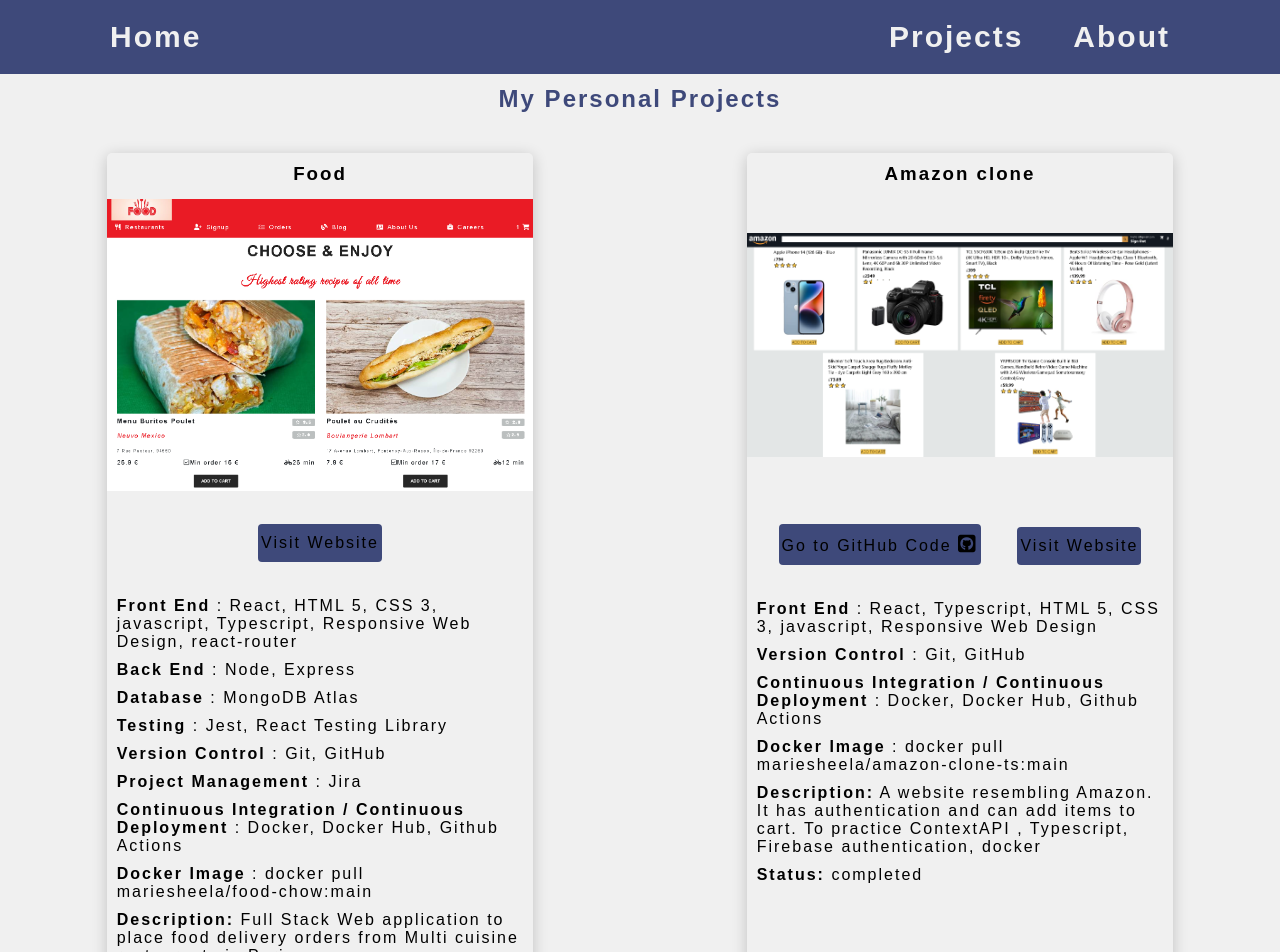
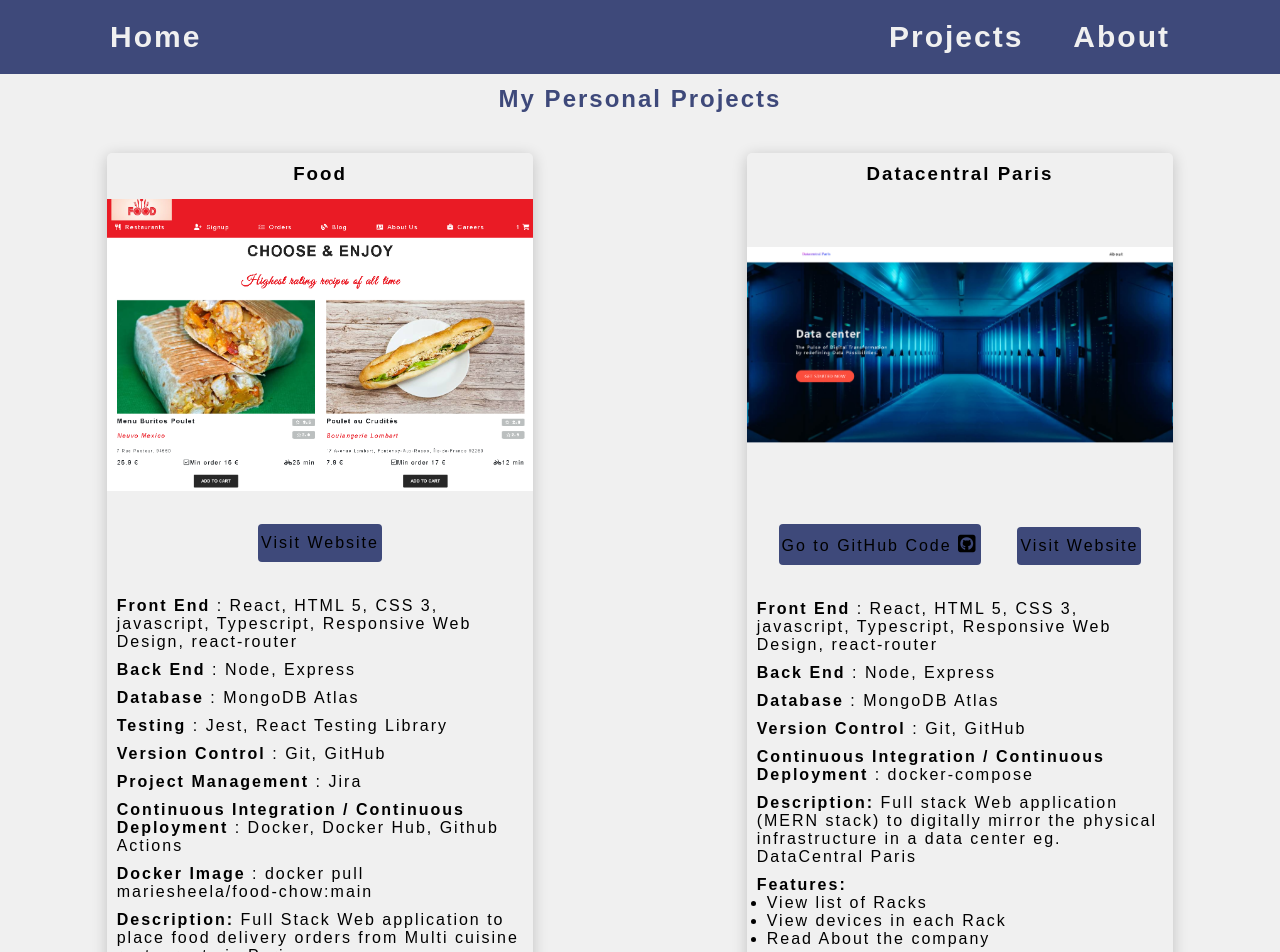
Before and after one commit to marie-sheela-joseph/portfolio-sheela, a React (Create React App) app: page /projects in a window 1280 px wide. Shown: the top 952 px of the page. Built offline with nearby package versions, Linux system fonts and the light colour scheme; the HTML template or start-up script is replaced by a standard one.

Commit message:
datacentral project added

```diff
--- a/src/data.js
+++ b/src/data.js
@@ -92,6 +92,28 @@
         },
         {
             id: 5,
+            title: "Datacentral Paris",
+            link: "https://datacentralparissheela.web.app/",
+            imgSrc: "./assets/datacentralParis.png",
+            details: {
+                "skills": {
+                    "Front End": "React, HTML 5, CSS 3, javascript, Typescript, Responsive Web Design, react-router",
+                    "Back End": "Node, Express",
+                    "Database": "MongoDB Atlas",
+                    "Version Control": "Git, GitHub",
+                    "Continuous Integration / Continuous Deployment": "docker-compose"
+                },
+                "description": `Full stack Web application (MERN stack) to digitally mirror the physical infrastructure in a data center eg. DataCentral Paris`,
+                "features": [`View list of Racks`,
+                    `View devices in each Rack`,
+                    `Read About the company`],
+                "status": "completed",
+            },
+            gitHubLink: "https://github.com/marie-sheela-joseph/data-center",
+            gitHubRepositoryStatus: "public"
+        },
+        {
+            id: 6,
             title: "Food",
             link: "https://food-chow-sheela.web.app/",
             imgSrc: "./assets/food.png",
```
Also changed, not shown: public/assets/datacentralParis.png (added).
